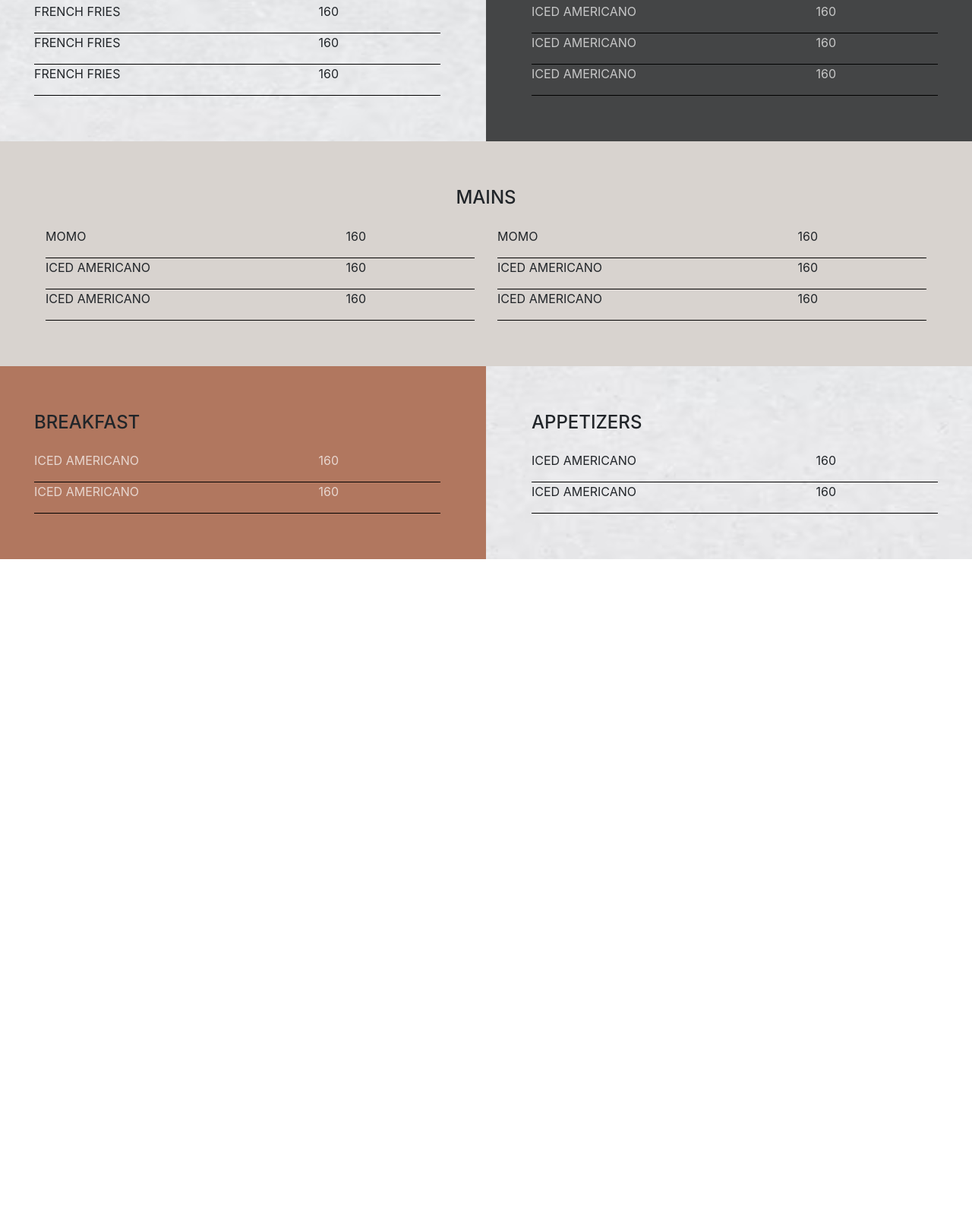
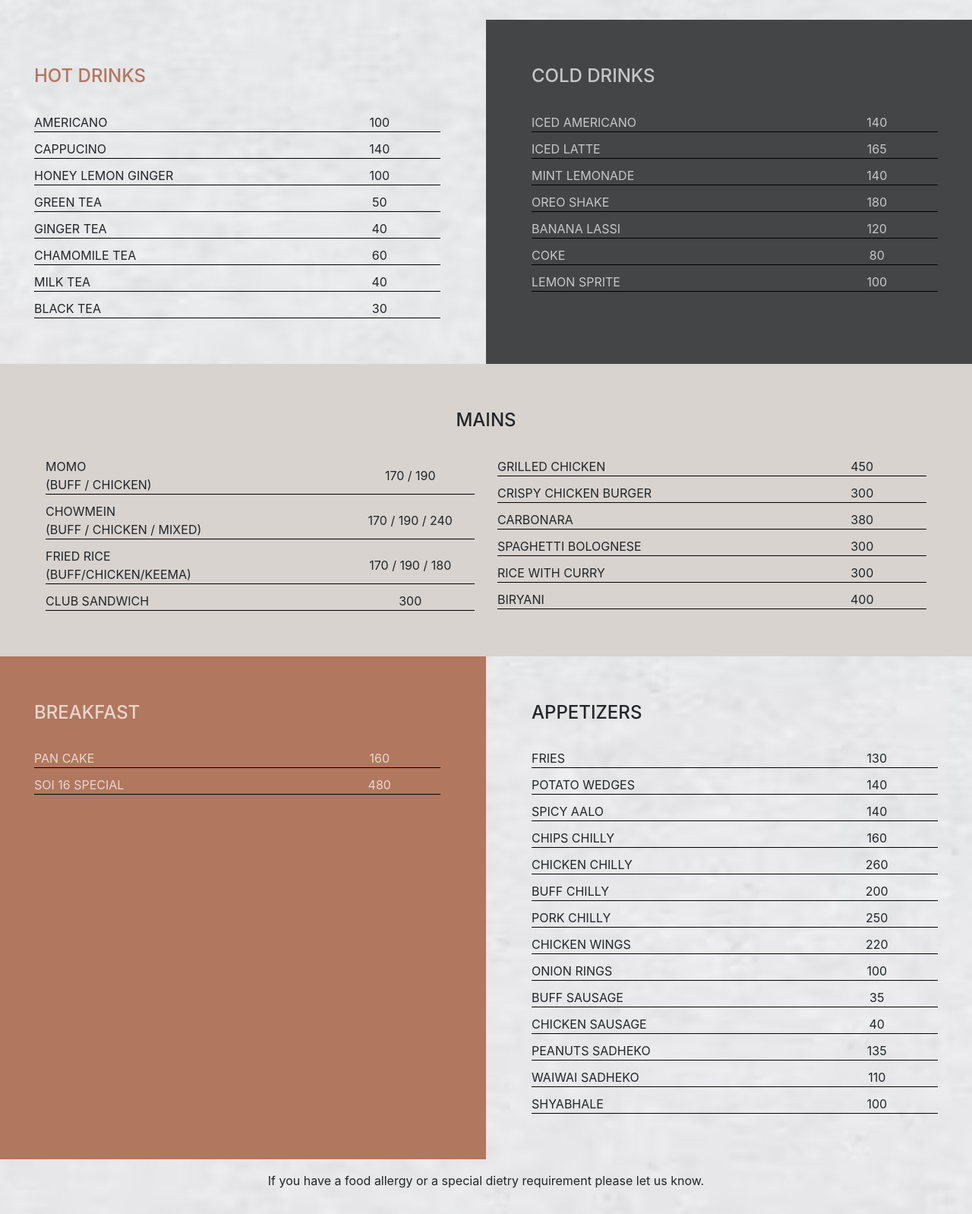
Before and after one commit to prajitabalami/soi16, a plain HTML site: page index.html in a window 1280 px wide. Shown: the part 110-1708 px from the top of the page at 76% size. Before the commit the page ends 846 px from the top, so only its background shows below. Drawn offline with nearby package versions, Linux system fonts and the light colour scheme.

Commit message:
menu items update

```diff
--- a/index.html
+++ b/index.html
@@ -14,103 +14,10 @@
 
 <body>
 
-    <!-- <div class="topLogo">
-        <h1>Soi 16</h1>
+    <div class="top-text">
+        <h1 class="text-center">MENU</h1>
 
     </div>
-
-    <div>
-        <h3>HOT DRINKS</h3>
-        <table>
-            <tr>
-                <td class="menu-item">
-                   <p>AMERICANO</p>
-                </td>
-                <td class="menu-price">
-                    <p>100</p>
-
-                </td>
-            </tr>
-            <tr>
-                <td class="menu-item"><p>CAPPUCINO</p></td>
-                <td class="menu-price">
-                    <p>140</p>
-
-                </td>
-            </tr>
-        </table>
-
-    </div>
-
-    <div>
-        <h3>COLD DRINKS</h3>
-        <table>
-            <tr>
-                <td class="menu-item">
-                   <p>ICED AMERICANO</p>
-                </td>
-                <td class="menu-price">
-                    <p>140</p>
-
-                </td>
-            </tr>
-            <tr>
-                <td class="menu-item"><p>ICED LATTE</p></td>
-                <td class="menu-price">
-                    <p>165</p>
-
-                </td>
-            </tr>
-        </table>
-
-    </div>
-
-    <div>
-        <h3>BREAKFAST</h3>
-        <table>
-            <tr>
-                <td class="menu-item">
-                   <p>PANCAKE</p>
-                </td>
-                <td>
-                    <p>160</p>
-
-                </td>
-            </tr>
-            <tr>
-                <td class="menu-item"><p>SOI 16 SPECIAL</p></td>
-                <td>
-                    <p>480</p>
-
-                </td>
-            </tr>
-        </table>
-
-    </div>
-
-    <div>
-        <h3>MAINS</h3>
-        <table>
-            <tr>
-                <td class="menu-item"><p>MOMO (BUFF/CHICKEN)</p></td>
-                <td class="menu-price"><p>170/190</p></td>
-            </tr>
-
-        </table>
-
-    </div>
-
-    <div>
-        <h3>APPETIZERS</h3>
-        <table>
-            <tr>
-                <td class="menu-item"><p>FRENCH FRIES</p></td>
-                <td><p>160</p></td>
-            </tr>
-
-        </table>
-
-    </div> -->
 
     <div class=" drink-items">
         <div class="row">
@@ -119,26 +26,66 @@
                 <table>
                     <tr>
                         <td class="menu-item">
-                            <p>FRENCH FRIES</p>
+                            <p>AMERICANO</p>
                         </td>
                         <td class="menu-price">
-                            <p>160</p>
+                            <p>100</p>
                         </td>
                     </tr>
                     <tr>
                         <td class="menu-item">
-                            <p>FRENCH FRIES</p>
+                            <p>CAPPUCINO</p>
                         </td>
                         <td class="menu-price">
-                            <p>160</p>
+                            <p>140</p>
                         </td>
                     </tr>
                     <tr>
                         <td class="menu-item">
-                            <p>FRENCH FRIES</p>
+                            <p>HONEY LEMON GINGER</p>
                         </td>
                         <td class="menu-price">
-                            <p>160</p>
+                            <p>100</p>
+                        </td>
+                    </tr>
+                    <tr>
+                        <td class="menu-item">
+                            <p>GREEN TEA</p>
+                        </td>
+                        <td class="menu-price">
+                            <p>50</p>
+                        </td>
+                    </tr>
+                    <tr>
+                        <td class="menu-item">
+                            <p>GINGER TEA</p>
+                        </td>
+                        <td class="menu-price">
+                            <p>40</p>
+                        </td>
+                    </tr>
+                    <tr>
+                        <td class="menu-item">
+                            <p>CHAMOMILE TEA</p>
+                        </td>
+                        <td class="menu-price">
+                            <p>60</p>
+                        </td>
+                    </tr>
+                    <tr>
+                        <td class="menu-item">
+                            <p>MILK TEA</p>
+                        </td>
+                        <td class="menu-price">
+                            <p>40</p>
+                        </td>
+                    </tr>
+                    <tr>
+                        <td class="menu-item">
+                            <p>BLACK TEA</p>
+                        </td>
+                        <td class="menu-price">
+                            <p>30</p>
                         </td>
                     </tr>
 
@@ -153,25 +100,58 @@
                             <p>ICED AMERICANO</p>
                         </td>
                         <td class="menu-price">
-                            <p>160</p>
+                            <p>140</p>
                         </td>
                     </tr>
                     <tr>
                         <td class="menu-item">
-                            <p>ICED AMERICANO</p>
+                            <p>ICED LATTE</p>
                         </td>
                         <td class="menu-price">
-                            <p>160</p>
+                            <p>165</p>
                         </td>
                     </tr>
                     <tr>
                         <td class="menu-item">
-                            <p>ICED AMERICANO</p>
+                            <p>MINT LEMONADE</p>
                         </td>
                         <td class="menu-price">
-                            <p>160</p>
+                            <p>140</p>
                         </td>
                     </tr>
+                    <tr>
+                        <td class="menu-item">
+                            <p>OREO SHAKE</p>
+                        </td>
+                        <td class="menu-price">
+                            <p>180</p>
+                        </td>
+                    </tr>
+                    <tr>
+                        <td class="menu-item">
+                            <p>BANANA LASSI</p>
+                        </td>
+                        <td class="menu-price">
+                            <p>120</p>
+                        </td>
+                    </tr>
+                    <tr>
+                        <td class="menu-item">
+                            <p>COKE</p>
+                        </td>
+                        <td class="menu-price">
+                            <p>80</p>
+                        </td>
+                    </tr>
+                    <tr>
+                        <td class="menu-item">
+                            <p>LEMON SPRITE</p>
+                        </td>
+                        <td class="menu-price">
+                            <p>100</p>
+                        </td>
+                    </tr>
+
 
                 </table>
             </div>
@@ -179,32 +159,43 @@
     </div>
 
     <div class=" main-items" style="padding: 60px;">
-        <h4 class="text-center mb-4">MAINS</h4>
+        <h4 class="mb-4">MAINS</h4>
         <div class="row">
             <div class="col-md-6">
                 <table>
                     <tr>
                         <td class="menu-item">
                             <p>MOMO</p>
+                            <P>(BUFF / CHICKEN)</P>
                         </td>
                         <td class="menu-price">
-                            <p>160</p>
+                            <p>170 / 190 </p>
                         </td>
                     </tr>
                     <tr>
                         <td class="menu-item">
-                            <p>ICED AMERICANO</p>
+                            <p>CHOWMEIN</p>
+                            <P>(BUFF / CHICKEN / MIXED)</P>
                         </td>
                         <td class="menu-price">
-                            <p>160</p>
+                            <p>170 / 190 / 240</p>
                         </td>
                     </tr>
                     <tr>
                         <td class="menu-item">
-                            <p>ICED AMERICANO</p>
+                            <p>FRIED RICE</p>
+                            <P>(BUFF/CHICKEN/KEEMA)</P>
                         </td>
                         <td class="menu-price">
-                            <p>160</p>
+                            <p>170 / 190 / 180</p>
+                        </td>
+                    </tr>
+                    <tr>
+                        <td class="menu-item">
+                            <p>CLUB SANDWICH</p>
+                        </td>
+                        <td class="menu-price">
+                            <p>300</p>
                         </td>
                     </tr>
 
@@ -214,26 +205,50 @@
                 <table>
                     <tr>
                         <td class="menu-item">
-                            <p>MOMO</p>
+                            <p>GRILLED CHICKEN</p>
                         </td>
                         <td class="menu-price">
-                            <p>160</p>
+                            <p>450</p>
                         </td>
                     </tr>
                     <tr>
                         <td class="menu-item">
-                            <p>ICED AMERICANO</p>
+                            <p>CRISPY CHICKEN BURGER</p>
                         </td>
                         <td class="menu-price">
-                            <p>160</p>
+                            <p>300</p>
                         </td>
                     </tr>
                     <tr>
                         <td class="menu-item">
-                            <p>ICED AMERICANO</p>
+                            <p>CARBONARA</p>
                         </td>
                         <td class="menu-price">
-                            <p>160</p>
+                            <p>380</p>
+                        </td>
+                    </tr>
+                    <tr>
+                        <td class="menu-item">
+                            <p>SPAGHETTI BOLOGNESE</p>
+                        </td>
+                        <td class="menu-price">
+                            <p>300</p>
+                        </td>
+                    </tr>
+                    <tr>
+                        <td class="menu-item">
+                            <p>RICE WITH CURRY</p>
+                        </td>
+                        <td class="menu-price">
+                            <p>300</p>
+                        </td>
+                    </tr>
+                    <tr>
+                        <td class="menu-item">
+                            <p>BIRYANI</p>
+                        </td>
+                        <td class="menu-price">
+                            <p>400</p>
                         </td>
                     </tr>
 
@@ -249,7 +264,7 @@
                 <table>
                     <tr>
                         <td class="menu-item">
-                            <p>ICED AMERICANO</p>
+                            <p>PAN CAKE</p>
                         </td>
                         <td class="menu-price">
                             <p>160</p>
@@ -257,10 +272,10 @@
                     </tr>
                     <tr>
                         <td class="menu-item">
-                            <p>ICED AMERICANO</p>
+                            <p>SOI 16 SPECIAL</p>
                         </td>
                         <td class="menu-price">
-                            <p>160</p>
+                            <p>480</p>
                         </td>
                     </tr>
                 </table>
@@ -271,7 +286,31 @@
                 <table>
                     <tr>
                         <td class="menu-item">
-                            <p>ICED AMERICANO</p>
+                            <p>FRIES</p>
+                        </td>
+                        <td class="menu-price">
+                            <p>130</p>
+                        </td>
+                    </tr>
+                    <tr>
+                        <td class="menu-item">
+                            <p>POTATO WEDGES</p>
+                        </td>
+                        <td class="menu-price">
+                            <p>140</p>
+                        </td>
+                    </tr>
+                    <tr>
+                        <td class="menu-item">
+                            <p>SPICY AALO</p>
+                        </td>
+                        <td class="menu-price">
+                            <p>140</p>
+                        </td>
+                    </tr>
+                    <tr>
+                        <td class="menu-item">
+                            <p>CHIPS CHILLY</p>
                         </td>
                         <td class="menu-price">
                             <p>160</p>
@@ -279,10 +318,82 @@
                     </tr>
                     <tr>
                         <td class="menu-item">
-                            <p>ICED AMERICANO</p>
+                            <p>CHICKEN CHILLY</p>
                         </td>
                         <td class="menu-price">
-                            <p>160</p>
+                            <p>260</p>
+                        </td>
+                    </tr>
+                    <tr>
+                        <td class="menu-item">
+                            <p>BUFF CHILLY</p>
+                        </td>
+                        <td class="menu-price">
+                            <p>200</p>
+                        </td>
+                    </tr>
+                    <tr>
+                        <td class="menu-item">
+                            <p>PORK CHILLY</p>
+                        </td>
+                        <td class="menu-price">
+                            <p>250</p>
+                        </td>
+                    </tr>
+                    <tr>
+                        <td class="menu-item">
+                            <p>CHICKEN WINGS</p>
+                        </td>
+                        <td class="menu-price">
+                            <p>220</p>
+                        </td>
+                    </tr>
+                    <tr>
+                        <td class="menu-item">
+                            <p>ONION RINGS</p>
+                        </td>
+                        <td class="menu-price">
+                            <p>100</p>
+                        </td>
+                    </tr>
+                    <tr>
+                        <td class="menu-item">
+                            <p>BUFF SAUSAGE</p>
+                        </td>
+                        <td class="menu-price">
+                            <p>35</p>
+                        </td>
+                    </tr>
+                    <tr>
+                        <td class="menu-item">
+                            <p>CHICKEN SAUSAGE</p>
+                        </td>
+                        <td class="menu-price">
+                            <p>40</p>
+                        </td>
+                    </tr>
+                    <tr>
+                        <td class="menu-item">
+                            <p>PEANUTS SADHEKO</p>
+                        </td>
+                        <td class="menu-price">
+                            <p>135</p>
+                        </td>
+                    </tr>
+                    <tr>
+                        <td class="menu-item">
+                            <p>WAIWAI SADHEKO</p>
+                        </td>
+                        <td class="menu-price">
+                            <p>110</p>
+                        </td>
+                    </tr>
+                    <tr>
+                        <td class="menu-item">
+                            <p>SHYABHALE</p>
+                        </td>
+                        <td class="menu-price">
+                            <p>100</p>
                         </td>
                     </tr>
                 </table>
@@ -290,7 +401,9 @@
         </div>
     </div>
 
-
+    <footer class="text-center p-3">
+        <p>If you have a food allergy or a special dietry requirement please let us know.</p>
+    </footer>
 
 
     <script src="https://cdnjs.cloudflare.com/ajax/libs/jquery/3.7.0/jquery.min.js"
@@ -303,7 +416,7 @@
         integrity="sha384-Fy6S3B9q64WdZWQUiU+q4/2Lc9npb8tCaSX9FK7E8HnRr0Jz8D6OP9dO5Vg3Q9ct"
         crossorigin="anonymous"></script>
 
-        <script>console.log("Made By Prajita Balami & Swornim Bhattarai")</script>
+    <script>console.log("Made By Prajita Balami & Swornim Bhattarai")</script>
 </body>
 
 </html>
--- a/styles.css
+++ b/styles.css
@@ -13,9 +13,6 @@ body {
     background-position: center;
 
     overflow-x: hidden;
-
-
-
 }
 
 
@@ -29,51 +26,87 @@ table {
 }
 
 td {
-
     border-bottom: 1px solid #000;
+    padding: 10px 0px 0px 0px;
 }
 
-.menu-items{
-    width:70%
-
-}
-.menu-price{
-    width: 30%;
-    text-align:start;
+td p {
+    margin-bottom: 0px;
 }
 
-.cold-drink-items{
+.menu-items {
+    width: 70%
+}
+
+.menu-price {
+    width: 30%;
+    text-align: center;
+}
+
+.cold-drink-items {
     background-color: #444546;
 
 }
-.hot-drink-items h4{
-    color: #b1775f;
 
-}
-.hot-drink-items {
+.cold-drink-items h4 {
+    color: #fff;
+    opacity: 0.7;
 
 
 }
 
-.main-items{
- background-color: #d8d3cf;
+.hot-drink-items h4 {
+    color: #b1775f;
 
 }
 
-.breakfast-items{
+.breakfast-items h4{
+    color: #fff;
+    opacity: 0.7;
+
+}
+
+.hot-drink-items {}
+
+.main-items {
+    background-color: #d8d3cf;
+
+}
+.main-items h4{
+    text-align: center;
+}
+
+.breakfast-items {
     background-color: #b1775f;
 
 }
-.appetizer-items{
+
+.appetizer-items {
     /* padding: 50px; */
 }
 
-.breakfast-items p{
+.breakfast-items p {
     color: #fff;
     opacity: 0.7;
 }
 
-.cold-drink-items p{
+.cold-drink-items p {
     color: #fff;
     opacity: 0.7;
 }
+
+.top-text{
+    padding: 40px 0px;
+}
+
+
+
+@media (max-width: 767px) {
+    .main-items h4{
+        text-align: start;
+    }
+    .top-text{
+        padding: 40px 0px 0px 0px;
+    }
+
+}
```
